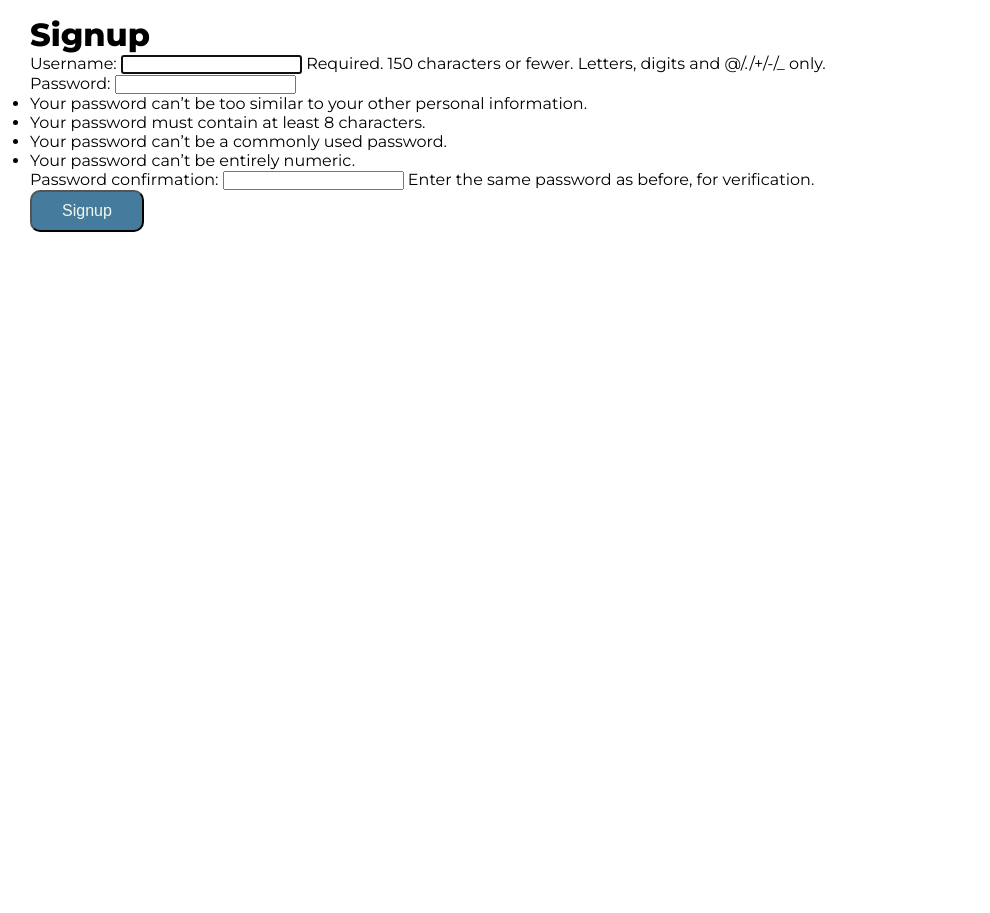
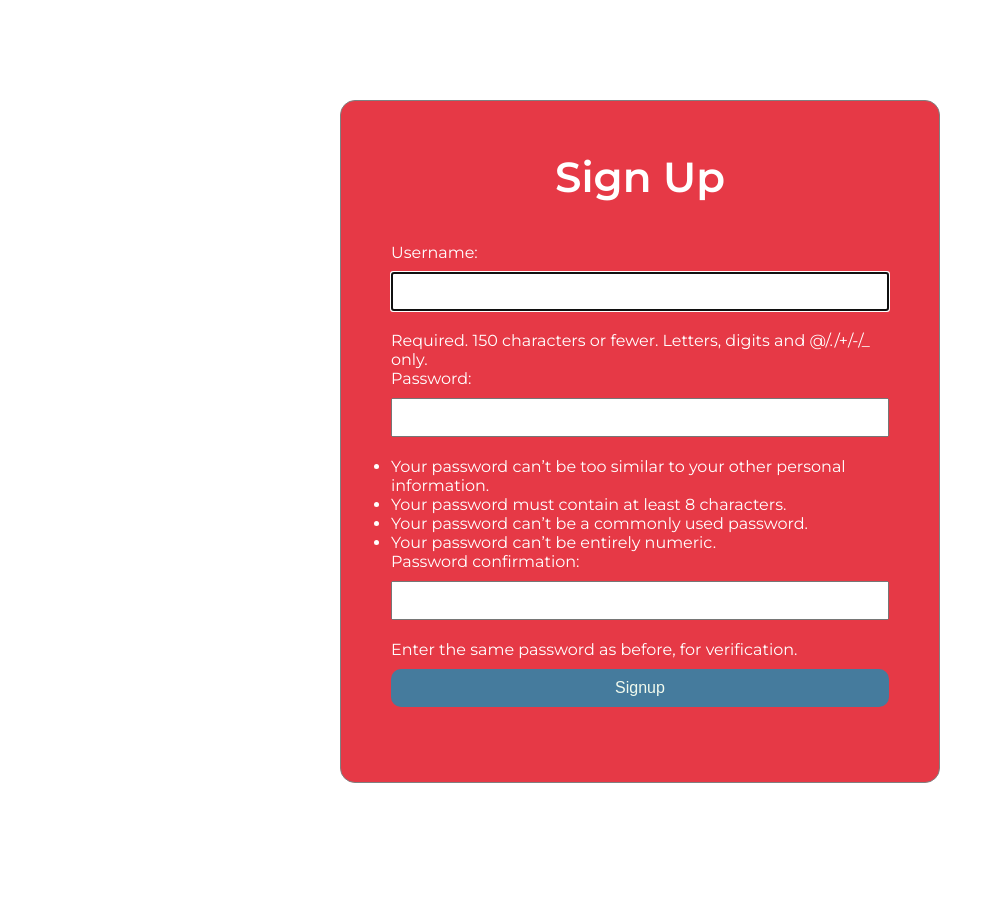
Before and after one commit to jontoye/album-collector, a Django app: page /accounts/signup/ in a window 1280 px wide. Shown: the part 112-1025 px from the top of the page, without its empty margins (0-990 px from the left). Before the commit the page ends 344 px from the top, so only its background shows below. Run offline with Django 4.2, Linux system fonts and the light colour scheme.

Commit message:
update login and signup pages

```diff
--- a/config/settings.py
+++ b/config/settings.py
@@ -84,9 +84,9 @@ WSGI_APPLICATION = 'config.wsgi.application'
 DATABASES = {
     'default': {
         'ENGINE': 'django.db.backends.postgresql',
-        'NAME': '',
-        'USER': '',
-        'PASSWORD': ''
+        'NAME': os.getenv('ALBUMCOL_DB_NAME'),
+        'USER': os.getenv('ALBUMCOL_DB_USER'),
+        'PASSWORD': os.getenv('ALBUMCOL_DB_PASSWORD')
     }
 }
 
--- a/main_app/templates/main_app/home.html
+++ b/main_app/templates/main_app/home.html
@@ -18,7 +18,7 @@
 </div>
 {% endif %}
 
-<h1 style="text-align: center;">New Releases In Canada</h1>
+<h1 style="text-align: center;">Not sure where to start? Check out these new releases...</h1>
 <div class="artist-list-container">
     <div class="album-container">
         {% for album in albums %}
--- a/main_app/templates/registration/signup.html
+++ b/main_app/templates/registration/signup.html
@@ -1,12 +1,12 @@
-{% extends 'main.html' %} {% block content %}
-<h1>Signup</h1>
-
-{% if error_message %}
+{% extends 'main.html' %} {% block content %} {% if error_message %}
 <p class="red-text">{{ error_message }}</p>
 {% endif %}
 
-<form action="{% url 'signup'%}" method="POST">
-    {% csrf_token %} {{ form.as_p }}
-    <input type="submit" class="btn" value="Signup" />
-</form>
+<div class="form-container">
+    <h1 class="form-title">Sign Up</h1>
+    <form action="{% url 'signup'%}" method="POST">
+        {% csrf_token %} {{ form.as_p }}
+        <input type="submit" class="btn" value="Signup" />
+    </form>
+</div>
 {% endblock content %}
--- a/static/styles/style.css
+++ b/static/styles/style.css
@@ -109,6 +109,7 @@ HERO
 ********************************************************************* */
 .hero {
     background-color: var(--color-red);
+    color: #eee;
     display: grid;
     grid-template-columns: 2fr 3fr;
     margin: 50px 0;
@@ -179,6 +180,8 @@ BUTTONS
     color: var(--color-light);
     font-size: 16px;
     transition: all 0.2s ease;
+    cursor: pointer;
+    border: none;
 }
 
 .btn-red {
@@ -190,6 +193,38 @@ BUTTONS
 
 .btn:hover {
     opacity: 0.9;
+}
+/* *********************************************************************
+FORMS
+********************************************************************* */
+.form-container {
+    display: flex;
+    flex-direction: column;
+    align-items: center;
+    border: 1px solid grey;
+    border-radius: 15px;
+    background-color: var(--color-red);
+    color: white;
+    padding: 50px;
+    margin: 100px auto;
+    max-width: 600px;
+}
+
+.form-title {
+    font-size: 42px;
+    font-weight: 600;
+    margin-bottom: 40px;
+}
+
+label {
+    margin-bottom: 10px;
+}
+
+input {
+    padding: 10px 20px;
+    margin-top: 10px;
+    margin-bottom: 20px;
+    width: 100%;
 }
 
 /* *********************************************************************
```
Also changed, not shown: main_app/templates/registration/login.html (+9 -6 lines).
